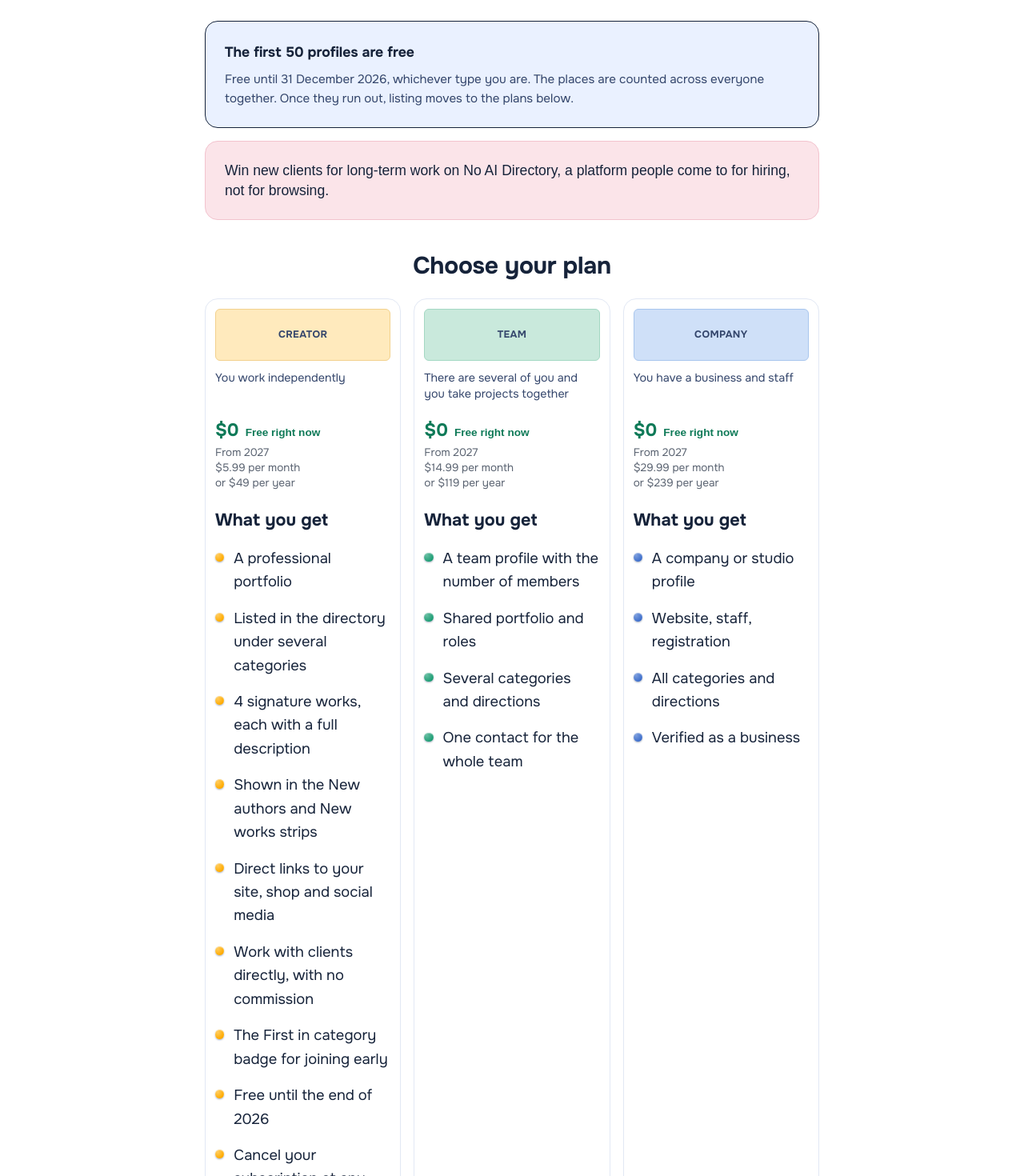
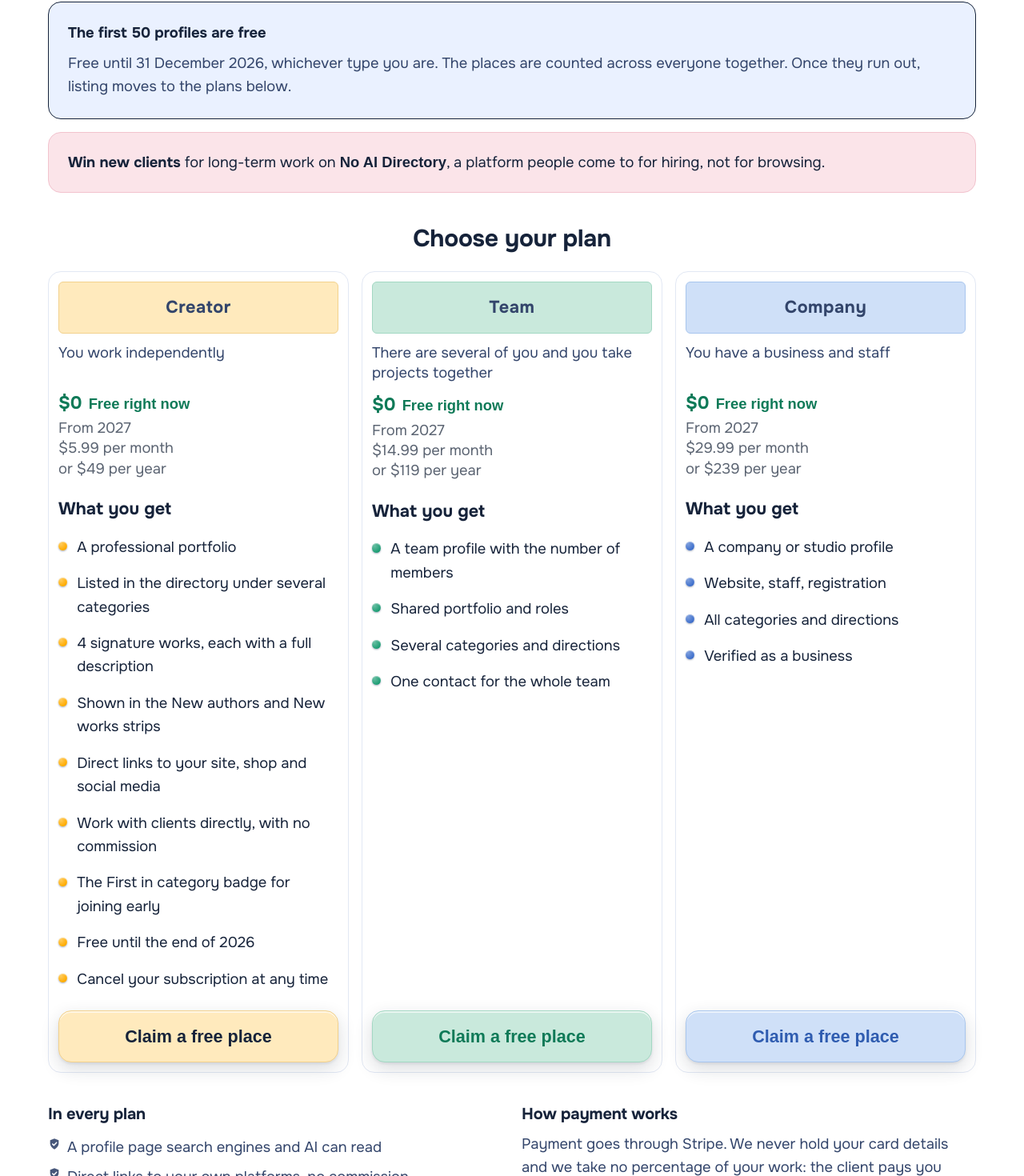
Before and after one commit to dm100usa-oss/no-ai-marketplace, a Next.js app: page /en/pricing in a window 1280 px wide. Shown: the part 328-1798 px from the top of the page at 80% size. Built offline with nearby package versions, Linux system fonts and the light colour scheme; a web font is replaced by a local one.

Commit message:
Add files via upload

```diff
--- a/src/app/[lang]/pricing/page.tsx
+++ b/src/app/[lang]/pricing/page.tsx
@@ -39,7 +39,7 @@ export default async function PricingPage({
         items={[{ label: dict.common.home, href: "/" }, { label: dict.pricing.title }]}
       />
 
-      <div className="mx-auto max-w-3xl">
+      <div>
         {/* The page title is set to the h2 size on purpose. At full h1 size
             it towered over "Выберите свой тариф" further down and made the
             word "Цены" the loudest thing on a page whose real subject is the
@@ -47,7 +47,7 @@ export default async function PricingPage({
         <h1 className="text-center" style={{ fontSize: "var(--text-h2)" }}>
           {dict.pricing.title}
         </h1>
-        <p className="lead mt-4">{dict.pricing.intro}</p>
+        <p className="lead mt-4 !text-[1.15rem]">{dict.pricing.intro}</p>
 
         <div className="mt-10">
           <PlansTable lang={locale} dict={dict} />
@@ -58,7 +58,7 @@ export default async function PricingPage({
             <h2 className="!text-[1.25rem]">{dict.pricing.everythingTitle}</h2>
             <ul className="mt-4 space-y-2" style={{ color: "var(--color-muted)" }}>
               {dict.pricing.everythingItems.map((line) => (
-                <li key={line} className="flex gap-2 text-[0.95rem]">
+                <li key={line} className="flex gap-2 text-[1.15rem]">
                   <CheckShield size={16} className="mt-0.5 shrink-0" />
                   <span>{line}</span>
                 </li>
@@ -68,10 +68,10 @@ export default async function PricingPage({
 
           <div>
             <h2 className="!text-[1.25rem]">{dict.pricing.howPaymentTitle}</h2>
-            <p className="mt-3 text-[0.95rem]" style={{ color: "var(--color-muted)" }}>
+            <p className="mt-3 text-[1.15rem]" style={{ color: "var(--color-muted)" }}>
               {dict.pricing.howPaymentText1}
             </p>
-            <p className="mt-3 text-[0.95rem]" style={{ color: "var(--color-muted)" }}>
+            <p className="mt-3 text-[1.15rem]" style={{ color: "var(--color-muted)" }}>
               {dict.pricing.howPaymentText2}
             </p>
           </div>
@@ -82,7 +82,7 @@ export default async function PricingPage({
           style={{ borderColor: "var(--color-brand)", background: "var(--color-brand-soft)" }}
         >
           <h2 className="!text-[1.25rem]">{dict.pricing.readyTitle}</h2>
-          <p className="mt-2 text-[0.98rem]" style={{ color: "var(--color-muted)" }}>
+          <p className="mt-2 text-[1.15rem]" style={{ color: "var(--color-muted)" }}>
             {dict.pricing.readyText}
           </p>
           {/* Both actions run the full width of the plate they stand on and
--- a/src/app/globals.css
+++ b/src/app/globals.css
@@ -383,7 +383,7 @@ a { color: inherit; text-decoration: none; }
   border: 1px solid rgba(22, 35, 58, 0.06);
   font-family: var(--font-display);
   font-weight: 600;
-  font-size: 0.95rem;
+  font-size: 1.35rem;
   line-height: 1.1;
   text-align: center;
   cursor: pointer;
--- a/src/components/PlansTable.tsx
+++ b/src/components/PlansTable.tsx
@@ -69,12 +69,12 @@ export function PlansTable({ lang, dict }: { lang: Locale; dict: Dictionary }) {
         style={{ borderColor: "var(--color-brand)", background: "var(--color-brand-soft)" }}
       >
         <p
-          className="text-[1.1rem] font-bold"
+          className="text-[1.15rem] font-bold"
           style={{ fontFamily: "var(--font-display)", color: "var(--color-ink)" }}
         >
           {dict.pricing.freeBannerTitle.replace("{n}", String(site.freeSlots))}
         </p>
-        <p className="mt-2 text-[0.95rem]" style={{ color: "var(--color-muted)" }}>
+        <p className="mt-2 text-[1.15rem]" style={{ color: "var(--color-muted)" }}>
           {dict.pricing.freeBannerText
             .replace("{n}", String(site.freeSlots))
             .replace("{date}", freeDate)}
@@ -93,11 +93,19 @@ export function PlansTable({ lang, dict }: { lang: Locale; dict: Dictionary }) {
         className="mt-4 rounded-2xl border p-5 md:p-6"
         style={{ borderColor: "#f2c3ce", background: "#fbe4e9" }}
       >
-        <p
-          className="text-[1.1rem] font-medium leading-snug"
-          style={{ fontFamily: "var(--font-display)", color: "var(--color-ink)" }}
-        >
-          {dict.pricing.headline}
+        <p className="text-[1.15rem] leading-snug" style={{ color: "var(--color-ink)" }}>
+          <span className="font-bold" style={{ fontFamily: "var(--font-display)" }}>
+            {dict.pricing.headlineLead}
+          </span>{" "}
+          {dict.pricing.headlineMid}{" "}
+          {/* The platform name is set in the brand face here exactly as it is
+              in the logo and the footer. Left in the body face it read as an
+              ordinary noun in the sentence rather than as the name of the
+              place the sentence is about. */}
+          <span className="font-semibold" style={{ fontFamily: "var(--font-brand)" }}>
+            No AI Directory
+          </span>
+          {dict.pricing.headlineTail}
         </p>
       </div>
 
@@ -125,7 +133,7 @@ export function PlansTable({ lang, dict }: { lang: Locale; dict: Dictionary }) {
                   secondary ink rather than full black, because on a pale
                   tinted band full black is heavier than the words deserve. */}
               <span
-                className="flex items-center justify-center rounded-md px-2.5 text-center text-[0.78rem] font-bold uppercase tracking-wide"
+                className="flex items-center justify-center rounded-md px-2.5 text-center text-[1.35rem] font-bold tracking-wide"
                 style={{
                   background: tone.bg,
                   border: `1px solid ${tone.edge}`,
@@ -144,7 +152,7 @@ export function PlansTable({ lang, dict }: { lang: Locale; dict: Dictionary }) {
                   price sits higher than its neighbours reads as broken
                   rather than as a hierarchy. */}
               <div className="mt-3 md:min-h-[3rem]">
-                <p className="text-[0.9rem] leading-snug" style={{ color: "var(--color-muted)" }}>
+                <p className="text-[1.15rem] leading-snug" style={{ color: "var(--color-muted)" }}>
                   {dict.pricing.planFor[id]}
                 </p>
 
@@ -173,7 +181,7 @@ export function PlansTable({ lang, dict }: { lang: Locale; dict: Dictionary }) {
                   style={{ fontFamily: "var(--font-display)", color: "#0f7a58" }}
                 >
                   <span className="text-[1.4rem] font-bold">{freeTier.priceLabel}</span>
-                  <span className="text-[0.85rem] font-semibold">
+                  <span className="text-[1.15rem] font-semibold">
                     {dict.pricing.freeNowLabel}
                   </span>
                 </p>
@@ -184,7 +192,7 @@ export function PlansTable({ lang, dict }: { lang: Locale; dict: Dictionary }) {
                     through: a struck figure next to $0 reads as a discount
                     already taken rather than as a price still to come. */}
                 <p
-                  className="mt-2 text-[0.85rem] leading-snug"
+                  className="mt-2 text-[1.15rem] leading-snug"
                   style={{ color: "var(--color-muted-soft)" }}
                 >
                   <span className="block">
--- a/src/i18n/dictionaries/en.ts
+++ b/src/i18n/dictionaries/en.ts
@@ -300,8 +300,9 @@ export const en: Dictionary = {
     title: "Pricing",
     intro:
       "One plan per participant type. A creator pays for themselves, a team for the team, a company for the company. You pay to list a profile and nothing else: there is no commission on your work, and clients pay you directly.",
-    headline:
-      "Win new clients for long-term work on No AI Directory, a platform people come to for hiring, not for browsing.",
+    headlineLead: "Win new clients",
+    headlineMid: "for long-term work on",
+    headlineTail: ", a platform people come to for hiring, not for browsing.",
     chooseTitle: "Choose your plan",
     orWord: "or",
     freeBannerTitle: "The first {n} profiles are free",
--- a/src/i18n/dictionaries/ru.ts
+++ b/src/i18n/dictionaries/ru.ts
@@ -309,8 +309,9 @@ export const ru: Dictionary = {
     title: "Цены",
     intro:
       "Один тариф на каждый тип участника. Автор платит за себя, команда за команду, компания за компанию. Оплата только за размещение профиля: комиссии с заказов нет, деньги вы получаете напрямую от клиента.",
-    headline:
-      "Получайте новых клиентов для долгосрочного сотрудничества на платформе No AI Directory, куда приходят именно клиенты, а не случайные посетители.",
+    headlineLead: "Получайте новых клиентов",
+    headlineMid: "для долгосрочного сотрудничества на платформе",
+    headlineTail: ", куда приходят именно клиенты, а не случайные посетители.",
     chooseTitle: "Выберите свой тариф",
     orWord: "или",
     freeBannerTitle: "Первые {n} профилей бесплатно",
```
Also changed, not shown: src/i18n/types.ts (+6 -1 lines), 1 other file (tests, documents, lock files or other folders).
